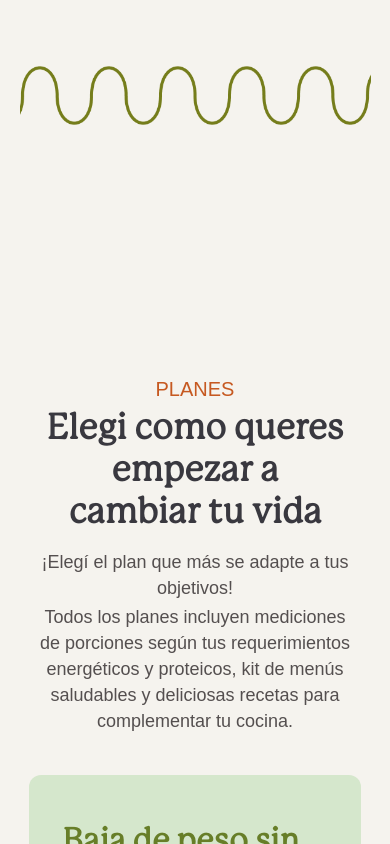
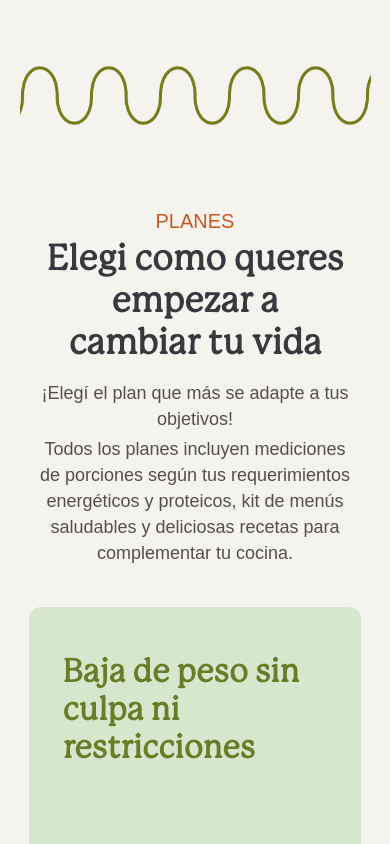
Before and after one commit to FranMack/nutriendo-la-vida-FRONT, a React (Vite) app: page / in a window 390 px wide. Shown: the part 3140-3984 px from the top of the page. Built offline with nearby package versions, Linux system fonts and the light colour scheme.

Commit message:
FEAT: input padding

```diff
--- a/src/checkout/styles/_checkout.scss
+++ b/src/checkout/styles/_checkout.scss
@@ -67,6 +67,7 @@ h2{
             input{
                 width: 100%;
                 height:5vh;
+                padding-left: 7px;
                 border-radius: 6px;
                 border-color: rgba($color:gray, $alpha:0.4);
             }
--- a/src/home/styles/_home4.scss
+++ b/src/home/styles/_home4.scss
@@ -217,7 +217,7 @@ h5{
   .home-section4-container{
     padding-top: 10vh;
     width: 100vw;
-    margin-top: 20vh;
+    margin-top: 0vh;
 
 
     .home-section4-top-container{
```
